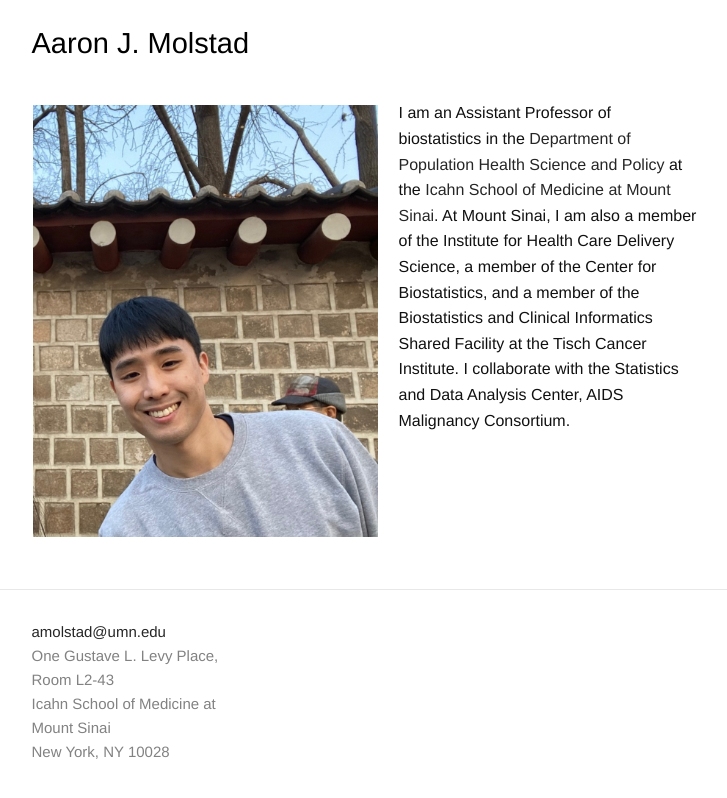
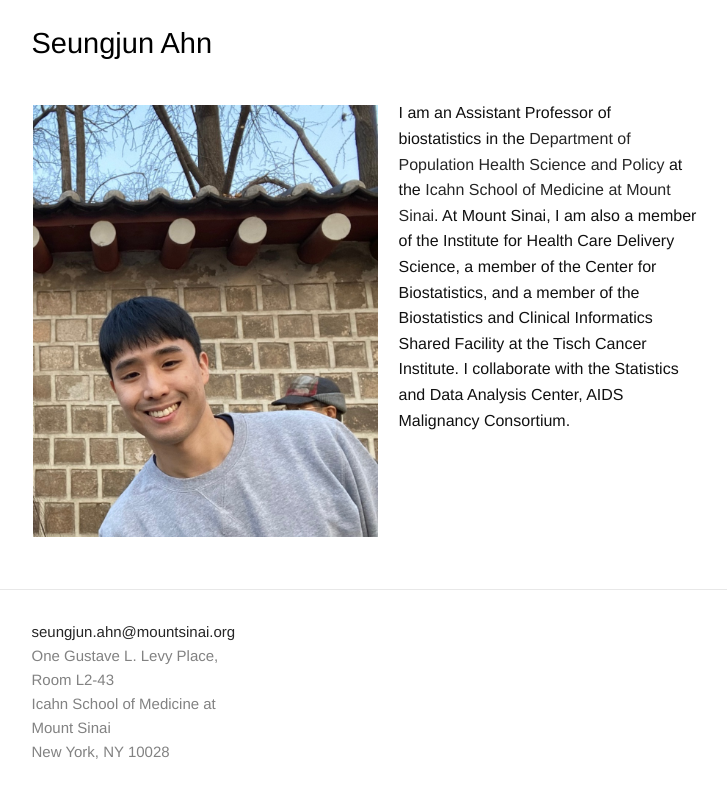
Before and after one commit to sjahnn/sjahnn.github.io, a Jekyll site: the page built from index.html, in a window 1280 px wide. Shown: the top 798 px of the page, without its empty margins (276-1003 px from the left). Built offline with Jekyll 4.4.1, drawn with Linux system fonts in a browser that asks for light colours.

Commit message:
Update _config.yml

```diff
--- a/_config.yml
+++ b/_config.yml
@@ -1,10 +1,8 @@
 # Site settings
-title: Aaron J. Molstad
-email: amolstad@umn.edu
+title: Seungjun Ahn
+email: seungjun.ahn@mountsinai.org
 # description:
-url: "http://ajmolstad.github.io" # the base hostname & protocol for your site
-# twitter_username: ajmolstad
-# github_username:  ajmolstad
+url: "https://sjahnn.github.io/" # the base hostname & protocol for your site
 
 # Build settings
 markdown: kramdown
```
